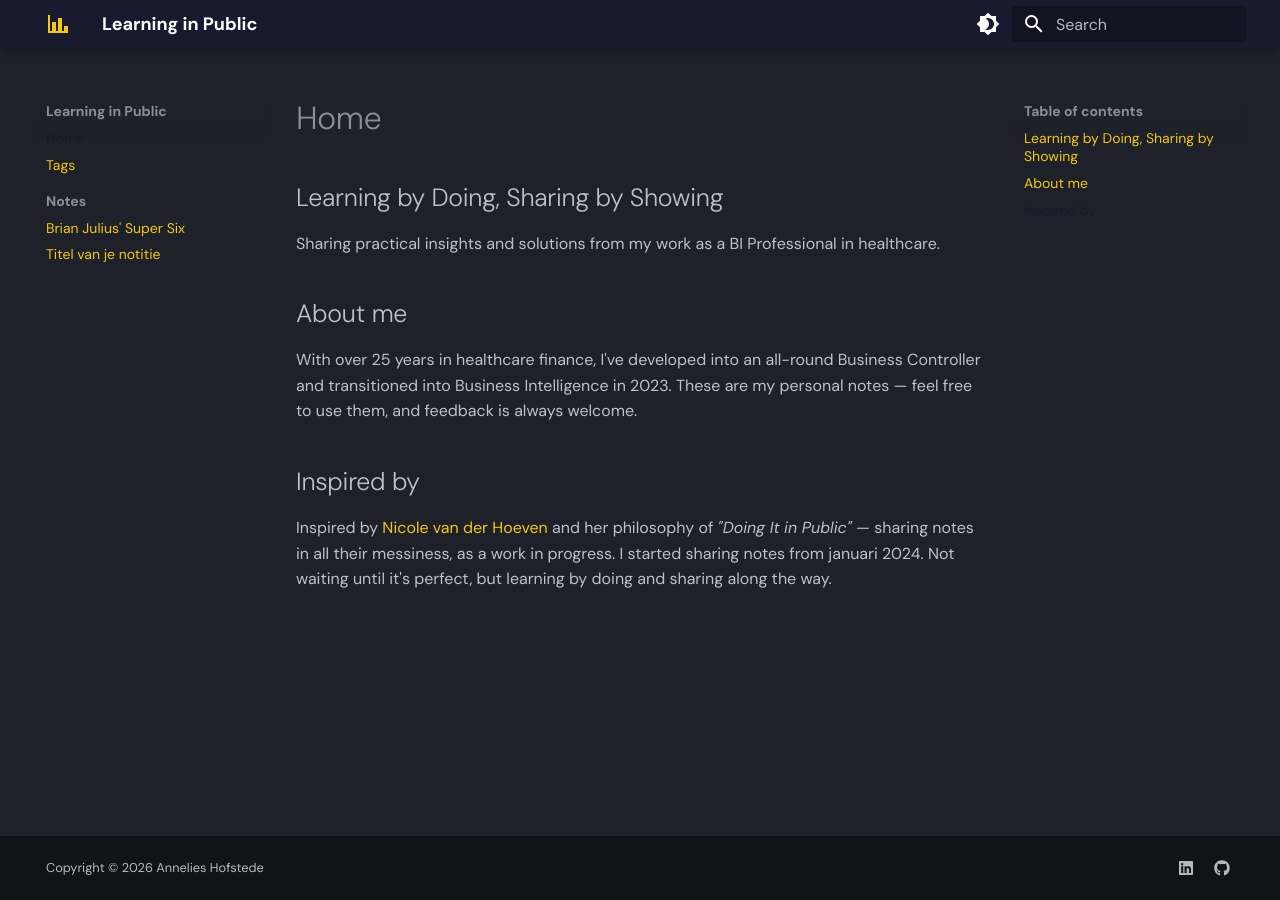
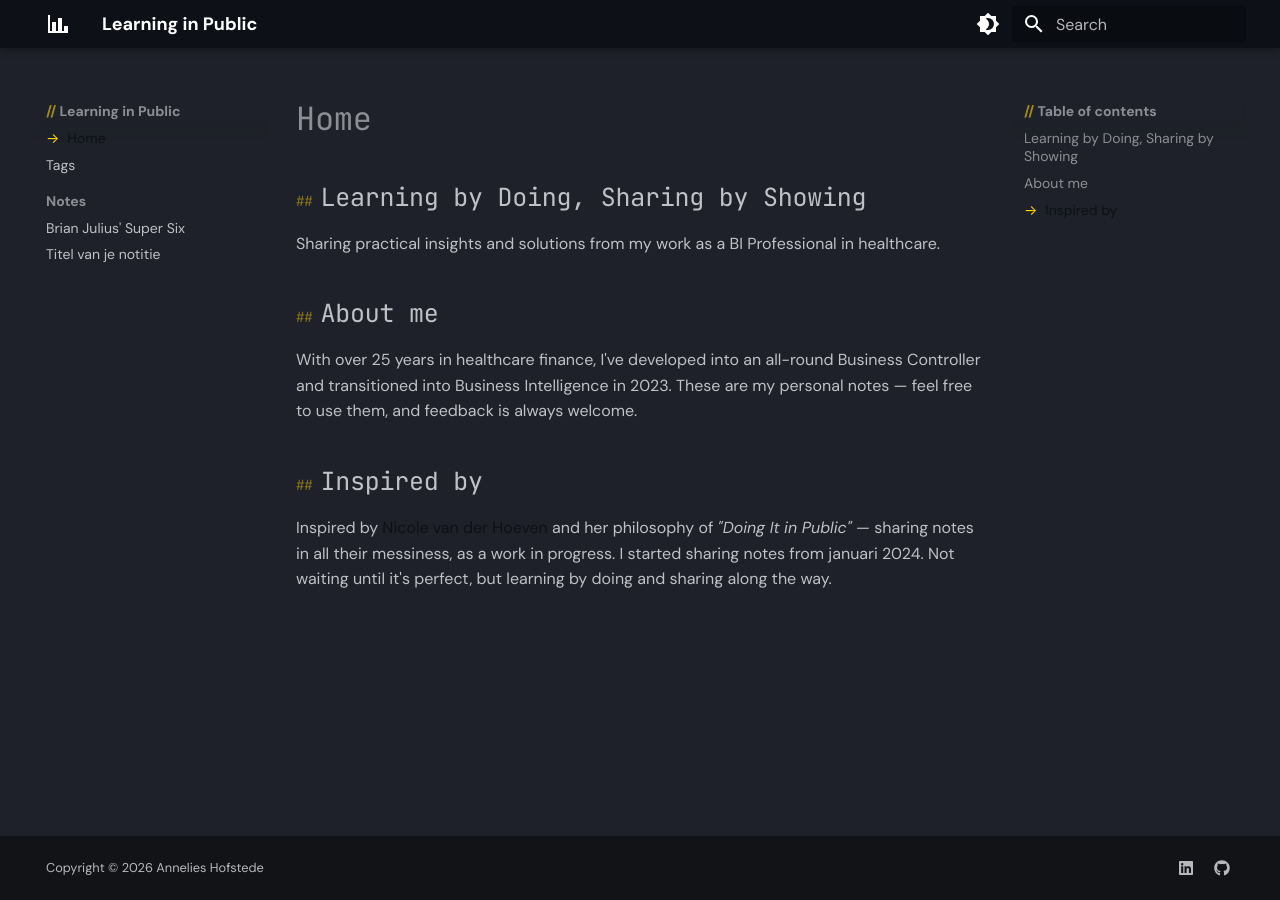
Before and after one commit to annelieshofstede/webstede_info, an MkDocs documentation site: the page built from docs/index.md, in a window 1280 px wide. Built offline with MkDocs 1.6.1 and Material for MkDocs 9.7.7, drawn with Linux system fonts in a browser that asks for light colours.

Commit message:
coding thema en Engels

```diff
--- a/docs/stylesheets/extra.css
+++ b/docs/stylesheets/extra.css
@@ -1,15 +1,39 @@
 :root {
-  --md-primary-fg-color: #1a1a2e;
-  --md-primary-fg-color--light: #2d2d4e;
-  --md-primary-fg-color--dark: #0d0d1a;
-  --md-accent-fg-color: #F2C811;
+  --md-primary-fg-color: #0d1117;
+  --md-primary-fg-color--light: #161b22;
+  --md-primary-fg-color--dark: #010409;
+  --md-accent-fg-color: #58a6ff;
 }
 
 /* Visited links in dark mode */
 [data-md-color-scheme="slate"] a:visited {
-  color: #c8a800;
+  color: #3d7fc4;
 }
 
-[data-md-color-scheme="slate"] a {
-  color: #F2C811;
+/* Sidebar sectietitels met // */
+.md-nav__title::before {
+  content: '// ';
+  color: var(--md-accent-fg-color);
+  opacity: 0.6;
 }
+
+/* Actieve link met pijltje */
+.md-nav__link--active::before {
+  content: '→ ';
+  color: var(--md-accent-fg-color);
+}
+
+/* ## voor h2 kopjes */
+article h2::before {
+  content: '## ';
+  color: var(--md-accent-fg-color);
+  opacity: 0.5;
+  font-family: 'JetBrains Mono', monospace;
+  font-size: 14px;
+  font-weight: 400;
+}
+
+/* Monospace headings */
+h1, h2, h3, h4 {
+  font-family: 'JetBrains Mono', monospace !important;
+}
```
